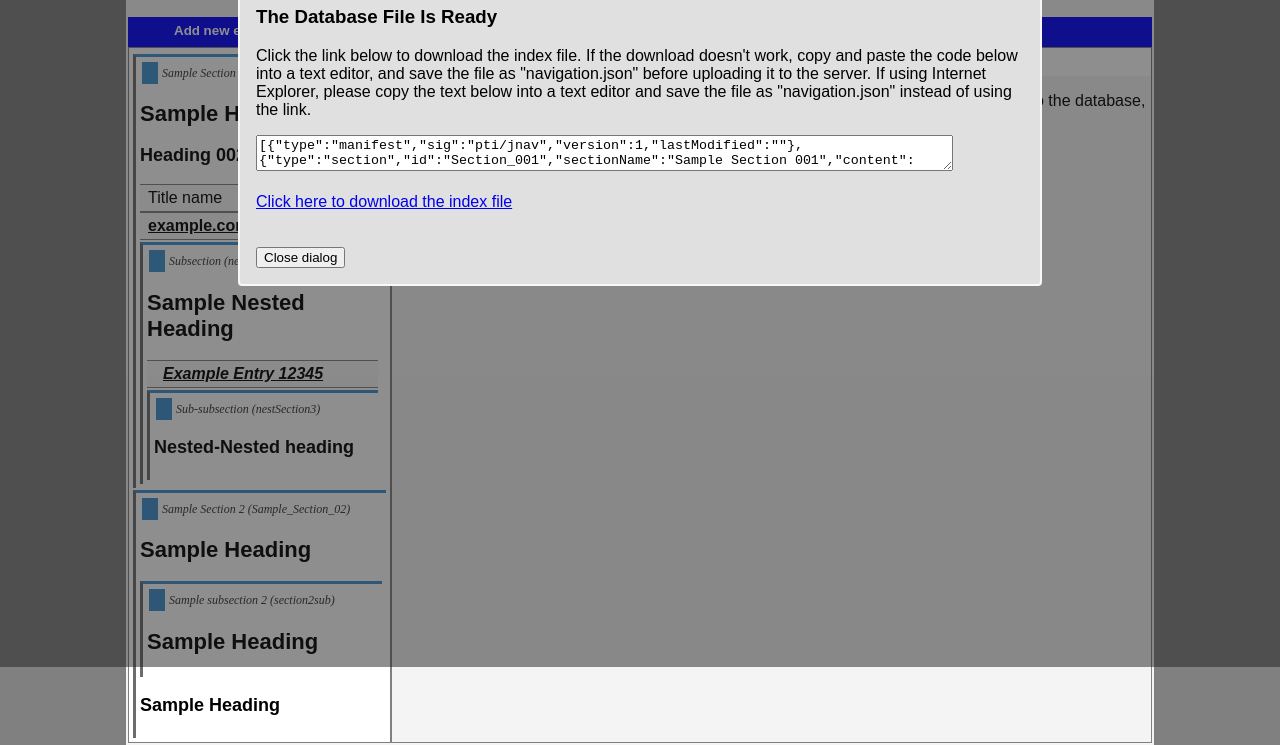
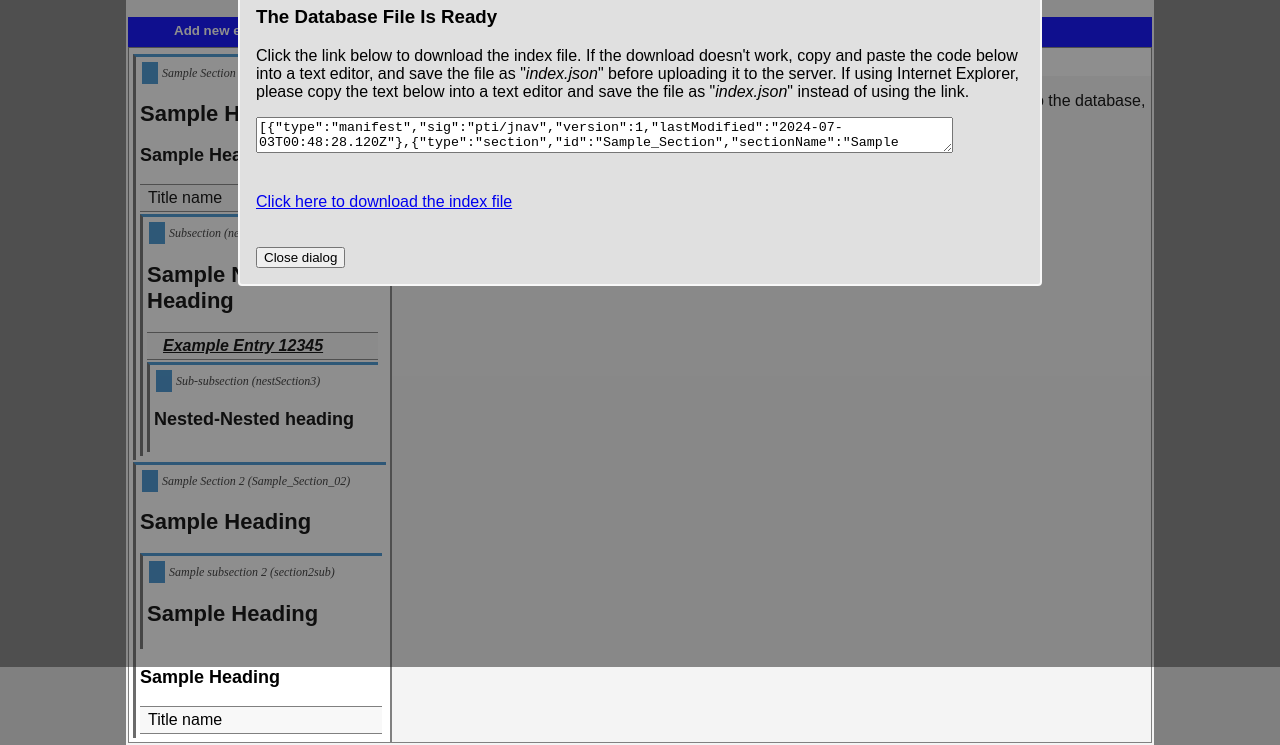
Before and after one commit to presia27/jNav, a plain HTML site: page console/editor.html in a window 1280 px wide. Both pictures are taken after a click on the button "Generate File". Shown: the part 133-878 px from the top of the page. Drawn offline with Linux system fonts and the light colour scheme.

Commit message:
Dynamic preferences
Add preferences.json and load preferences dynamically.

```diff
--- a/console/editor.css
+++ b/console/editor.css
@@ -197,6 +197,12 @@ a.link:hover, .heading1:hover, .heading2:hover {
     height: 40%;
 }
 
+#btUploadCode {
+    background-color: green;
+    color: white;
+    font-weight: bold;
+}
+
 /* Download Box */
 #downloadBoxWrapper {
     position: fixed;
--- a/console/editor.html
+++ b/console/editor.html
@@ -245,9 +245,13 @@
                 <div id="downloadBox">
                     <h3>The Database File Is Ready</h3>
                     <p>Click the link below to download the index file. If the download doesn't work,
-                    copy and paste the code below into a text editor, and save the file as "navigation.json" before uploading it to the server.
-                    If using Internet Explorer, please copy the text below into a text editor and save the file as "navigation.json" instead of using the link.</p>
-                    <textarea id="codeSpace" name="codeSpace" spellcheck="false" autocapitalize="off" autocomplete="off"></textarea>
+                    copy and paste the code below into a text editor, and save the file as "<i class="jsonName">navigation.json</i>" before uploading it to the server.
+                    If using Internet Explorer, please copy the text below into a text editor and save the file as "<i class="jsonName">navigation.json</i>" instead of using the link.</p>
+                    <form id="submitCodeForm" method="POST" action="">
+                        <textarea id="codeSpace" name="codeSpace" spellcheck="false" autocapitalize="off" autocomplete="off"></textarea>
+                        <br />
+                        <button type="submit" id="btUploadCode" style="display: none;">SUBMIT CHANGES</button>
+                    </form>
                     <br /> <br />
                     <a download="" href="" id="downloadLink">Click here to download the index file</a>
                     <br /><br /><br />
--- a/console/js/editor.js
+++ b/console/js/editor.js
@@ -21,8 +21,10 @@
 
 */
 
-// TEMPORARY index url
-var navUrl = "../sample/index.json";
+// TEMPORARY index url - for testing only, refer to preferences.json for current location
+//var navUrl = "../sample/index.json";
+var navUrl = "";
+var navFileName = "navigation.txt"; // default value, changed if specified in preferences.json
 
 // Set variables for page elements
 var nav = document.getElementById("navTree1"); // Index navigation
@@ -36,6 +38,40 @@ var sectionTable = document.getElementById("sectionTable"); // Editing table use
 var clickedId;
 var changesSaved = true;
 
+/*===========================================================*/
+
+// ***LOAD PREFERENCES - PREFLIGHT CHECK***
+function preflight() {
+    var prefUrl = "preferences.json";
+    var prefData;
+
+    var prefRequest = new XMLHttpRequest();
+    prefRequest.onreadystatechange = function() {
+        if (this.readyState == 4 && this.status == 200) {
+            prefData = JSON.parse(this.responseText);
+
+            // SET PREFERENCES
+            navUrl = prefData.jsonUrl;
+            navFileName = prefData.defaultFileName;
+            // change filename in generate file dialog
+            for (var i = 0; i < document.getElementsByClassName("jsonName").length; i++) {
+                document.getElementsByClassName("jsonName")[i].innerHTML = navFileName;
+            }
+            // enable form submission in Generate File dialog
+            if (prefData.formProcessor != "null" && prefData.formProcessor != undefined && prefData.formProcessor != "") {
+                document.getElementById("submitCodeForm").setAttribute("action", prefData.formProcessor);
+                document.getElementById("btUploadCode").style.display = "initial";
+            }
+
+            // NEXT STEPS - BUILD INDEX
+            loadData();
+        }
+    };
+
+    prefRequest.open("GET", prefUrl, true);
+    prefRequest.setRequestHeader("Cache-Control", "no-cache, must-revalidate"); // Prevent the browser from caching the file
+    prefRequest.send();
+}
 
 // ***BUILD INDEX (SET THINGS IN MOTION)***
 function loadData() {
@@ -211,7 +247,7 @@ function postParser() {
 }
 
 // Call function on page load
-window.addEventListener("load", loadData);
+window.addEventListener("load", preflight);
 
 
 /* ========================================================== */
@@ -627,6 +663,10 @@ btnGenerateFile.addEventListener("click", generateFile);
 
 
 function generateFile() {
+    // Record date and time
+    var currentDate = new Date();
+    jsonData[0].lastModified = currentDate.toISOString();
+
     var textPackage = JSON.stringify(jsonData);
     var b64string = window.btoa(textPackage); // convert to base64
 
@@ -635,7 +675,7 @@ function generateFile() {
     var downloadLink = document.getElementById("downloadLink");
     var btnCloseDownload = document.getElementById("closeDownload");
 
-    downloadLink.setAttribute("download", "navigation.txt"); //FIXME - temporary file name
+    downloadLink.setAttribute("download", navFileName); //FIXME - temporary file name
     downloadLink.setAttribute("href", "data:application/octet-stream;charset=utf-8;base64," + b64string);
     codeSpace.value = atob(b64string);
 
--- /dev/null
+++ b/console/preferences.json
@@ -0,0 +1,5 @@
+{
+    "jsonUrl": "../sample/index.json",
+    "defaultFileName": "index.json",
+    "formProcessor": null
+}
--- a/sample/index.json
+++ b/sample/index.json
@@ -1 +1,115 @@
-[{"type":"manifest","sig":"pti/jnav","version":1,"lastModified":""},{"type":"section","id":"Section_001","sectionName":"Sample Section 001","content":[{"type":"heading1","id":"Heading_001","value":"Sample Heading 001"},{"type":"heading2","id":"Heading_002","value":"Heading 002"},{"type":"entry","id":"exampleEntry","title":"Title name","description":"Short description","style":[],"linkType":"","url":"","action":""},{"type":"entry","id":"exampleEntry001","title":"example.com","description":"example.com description","style":["bold","underline"],"linkType":"hyperlink","url":"https://www.example.com","action":"frame"},{"type":"section","id":"nestedSection","sectionName":"Subsection","content":[{"type":"heading1","id":"nestedHead1","value":"Sample Nested Heading"},{"type":"entry","id":"nestedEntry1","title":"Example Entry 12345","description":"Short description","style":["bold","ital","underline","indent"],"linkType":"","url":"","action":""},{"type":"section","id":"nestSection3","sectionName":"Sub-subsection","content":[{"type":"heading2","id":"nestedNestedHeading","value":"Nested-Nested heading"}]}]}]},{"type":"section","id":"Sample_Section_02","sectionName":"Sample Section 2","content":[{"type":"heading1","id":"section2head1","value":"Sample Heading"},{"type":"section","id":"section2sub","sectionName":"Sample subsection 2","content":[{"type":"heading1","id":"section2sub_head1","value":"Sample Heading"}]},{"type":"heading2","id":"section2head2","value":"Sample Heading"}]}]
+[
+    {
+        "type": "manifest",
+        "sig": "pti/jnav",
+        "version": 1,
+        "lastModified": ""
+    },
+    {
+        "type": "section",
+        "id": "Sample_Section",
+        "sectionName": "Sample Section",
+        "content": [
+
+            {
+                "type": "heading1",
+                "id": "sampleHead1",
+                "value": "Sample Heading"
+            },
+            {
+                "type": "heading2",
+                "id": "sampleHead2",
+                "value": "Sample Heading"
+            },
+            {
+                "type": "entry",
+                "id": "exampleEntry",
+                "title": "Title name",
+                "description": "Short description",
+                "style": [],
+                "linkType": "",
+                "url": "",
+                "action": ""
+            },
+
+            {
+                "type": "section",
+                "id": "nestedSection",
+                "sectionName": "Subsection",
+                "content": [
+                    {
+                        "type": "heading1",
+                        "id": "nestedHead1",
+                        "value": "Sample Nested Heading"
+                    },
+                    {
+                        "type": "entry",
+                        "id": "nestedEntry1",
+                        "title": "Example Entry 12345",
+                        "description": "Short description",
+                        "style": ["bold", "ital", "underline", "indent"],
+                        "linkType": "",
+                        "url": "",
+                        "action": ""
+                    },
+
+                    {
+                        "type": "section",
+                        "id": "nestSection3",
+                        "sectionName": "Sub-subsection",
+                        "content": [
+                            {
+                                "type": "heading2",
+                                "id": "nestedNestedHeading",
+                                "value": "Nested-Nested heading"
+                            }
+
+                        ]
+                    }
+
+                ]
+            }
+
+        ]
+    },
+
+    {
+        "type": "section",
+        "id": "Sample_Section_02",
+        "sectionName": "Sample Section 2",
+        "content": [
+            {
+                "type": "heading1",
+                "id": "section2head1",
+                "value": "Sample Heading"
+            },
+            {
+                "type": "section",
+                "id": "section2sub",
+                "sectionName": "Sample subsection 2",
+                "content": [
+                    {
+                        "type": "heading1",
+                        "id": "section2sub_head1",
+                        "value": "Sample Heading"
+                    }
+                ]
+            },
+            {
+                "type": "heading2",
+                "id": "section2head2",
+                "value": "Sample Heading"
+            },
+            {
+                "type": "entry",
+                "id": "section2heading",
+                "title": "Title name",
+                "description": "Short description",
+                "style": [],
+                "linkType": "",
+                "url": "",
+                "action": ""
+            }
+        ]
+    }
+]
```
Also changed, not shown: 1 other file.
